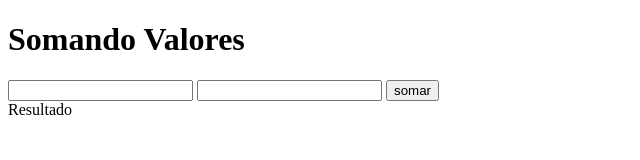
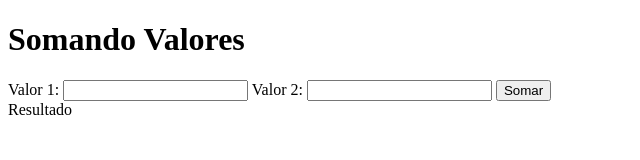
Before and after one commit to matheusolif/javascript, a plain HTML site: page aula09-10-dom/ex07.html in a window 1280 px wide. Shown: the whole page, without its empty margins (0-640 px from the left). Drawn offline with Linux system fonts and the light colour scheme.

Commit message:
modifiquei ex07

```diff
--- a/aula09-10-dom/ex07.html
+++ b/aula09-10-dom/ex07.html
@@ -7,25 +7,26 @@
 </head>
 <body>
     <h1>Somando Valores</h1>
-    <input type="number" name="n1" id="idn1">
-    <input type="number" name="n2" id="idn2">
-    <input type="button" value="somar" onclick="somar()">
-    <div id="resultado">Resultado</div>
+    <form>
+        <label for="idn1">Valor 1:</label>
+        <input type="number" id="idn1">
 
-    <script>
-        function somar(){
-            let numero1 = window.document.getElementById('idn1')
+        <label for="idn2">Valor 2:</label>
+        <input type="number" id="idn2">
 
-            let numero2 = window.document.querySelector('#idn2')
+        <button type="button" onclick="somar()">Somar</button>
+      </form>
 
-            let n1 = Number(numero1.value)
-            let n2 = Number (numero2.value)
+      <div id="resultado">Resultado</div>
 
-            let soma = n1 + n2
+      <script>
+        function somar() {
+          const n1 = Number(document.getElementById('idn1').value);
+          const n2 = Number(document.getElementById('idn2').value);
+          const soma = n1 + n2;
 
-            let res = window.document.getElementById('resultado')
-            resultado.innerHTML = `A soma de ${n1} mais ${n2} é igual a ${soma}`
+          document.getElementById('resultado').innerHTML = `A soma de ${n1} mais ${n2} é igual a ${soma}`;
         }
-    </script>
+      </script>
 </body>
 </html>
```
